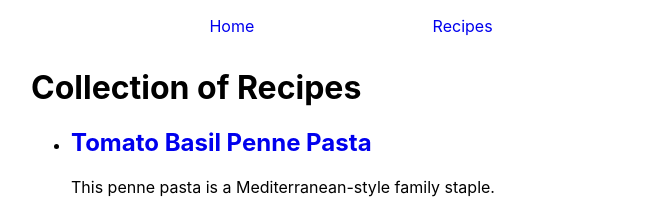
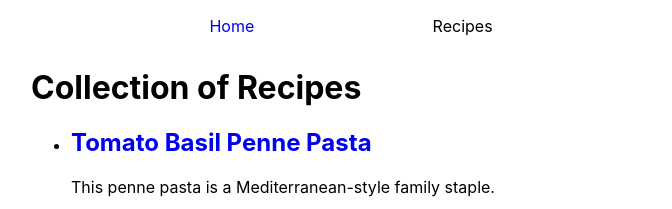
Before and after one commit to sisodiaa/recipes-static-site, a Jekyll site: the page built from recipes.html, in a window 1280 px wide. Shown: the top 209 px of the page, without its empty margins (289-961 px from the left). Built offline with Jekyll 4.4.1, drawn with Linux system fonts in a browser that asks for light colours.

Commit message:
Style current link in navigation bar

```diff
--- a/_includes/navigation.html
+++ b/_includes/navigation.html
@@ -1,8 +1,8 @@
 <nav>
-  <a href="/">
+  <a href="/" {% if page.url == "/" %} class="current" {% endif %}>
     Home
   </a>
-  <a href="/recipes.html">
+  <a href="/recipes.html" {% if page.url == "/recipes.html" %} class="current" {% endif %}>
     Recipes
   </a>
 </nav>
--- a/_sass/main.scss
+++ b/_sass/main.scss
@@ -35,4 +35,8 @@ a, a:visited, a:active {
   &:hover {
     text-decoration: underline;
   }
+
+  &.current {
+    color: rgb(0, 0, 0);
+  }
 }
```
